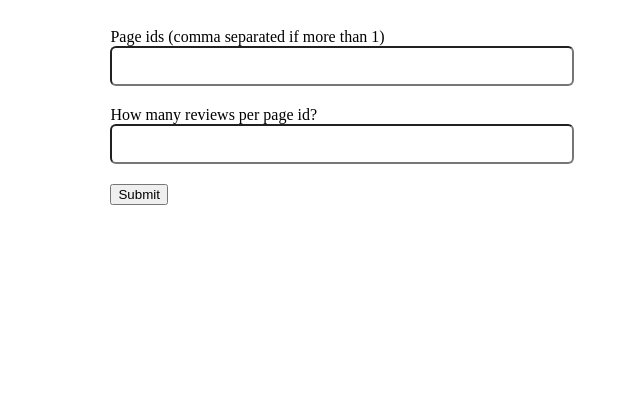
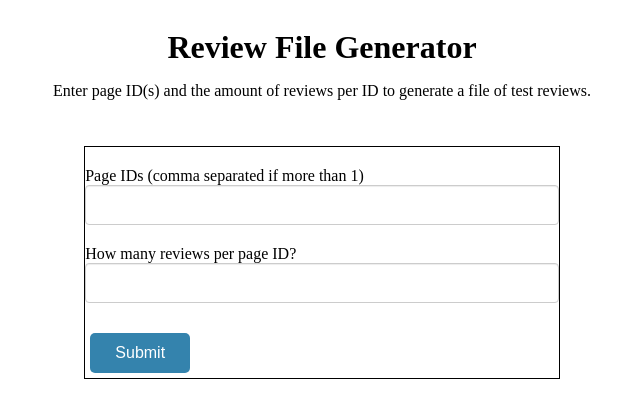
Before and after one commit to Bonte7/review-file-generator, a website with bundled scripts: page public/index.html in a window 1280 px wide. Shown: the whole page, without its empty margins (318-958 px from the left). Built offline with nearby package versions, Linux system fonts and the light colour scheme.

Commit message:
fixed an issue where review id starts at 0

```diff
--- a/public/index.html
+++ b/public/index.html
@@ -7,17 +7,23 @@
 </head>
 <body>
 
+  <div class="header-section">
+    <h1 class="title">Review File Generator</h1>
+    <p class="description">Enter page ID(s) and the amount of reviews per ID to generate a file of test reviews.</p>
+  </div>
+
+
   <div class="form-container">
     <form id="form">
       <ul class="form-list">
         <li>
-          <label>Page ids (comma separated if more than 1)
+          <label>Page IDs (comma separated if more than 1)
               <input type="text" id="page-ids" name="page-ids" />
           </label>
 
         </li>
         <li>
-          <label>How many reviews per page id?
+          <label>How many reviews per page ID?
               <input type="number" id="total-reviews" name="total-reviews" />
           </label>
 
--- a/public/index.mjs
+++ b/public/index.mjs
@@ -49,7 +49,7 @@ function csvMaker(pageIds, reviewsPerId, reviews) {
                 } else {
                     //add values to each review array item and store them in a new array for the CSV
                     reviews[reviewCounter]["page id"] = pageIds[i];
-                    reviews[reviewCounter]["review id"] = reviewCounter;
+                    reviews[reviewCounter]["review id"] = reviewCounter + 1;
                     reviews[reviewCounter]["review status"] = "Approved";
                     reviews[reviewCounter]["review title"] = reviews[reviewCounter]["review title"].replace(",", "");
                     reviews[reviewCounter]["review text"] = reviews[reviewCounter]["review text"].replace(",", "");
--- a/public/styles.css
+++ b/public/styles.css
@@ -1,3 +1,9 @@
+ul {
+    margin: 0;
+    padding: 0;
+    }
+
+
 .form-list {
     list-style-type: none;
 }
@@ -7,6 +13,12 @@
     justify-content: center;
     align-items: center;
     flex-direction: column;
+    margin-top: 30px;
+}
+
+#form {
+    border: 1px solid black;
+    padding-left: 0px;
 }
 
 label {
@@ -21,4 +33,42 @@ input {
     width: 100%;
     height: 40px;
     border-radius: 6px;
+    border: 1px solid #ccc;
+    border-radius: 4px;
+    box-shadow: inset 0 1px 1px rgba(0,0,0,.075);
+    padding-left: 10px;
 }
+
+input:hover {
+    border-color: #54b0e2;
+}
+
+button {
+    background-color: #3483ad;
+    border: none;
+    border-radius: 5px;
+    color: #fff;
+    font-size: medium;
+    height: 40px;
+    margin: 10px 5px 5px;
+    transition-duration: .4s;
+    width: 100px;
+}
+
+button:hover {
+    background-color: #54b0e2;
+    color: #000;
+}
+
+.header-section {
+    display: flex;
+    flex-direction: column;
+    flex-wrap: nowrap;
+    align-content: center;
+    justify-content: center;
+    align-items: center;
+}
+
+.title {
+    margin-bottom: 0px;
+}
```
